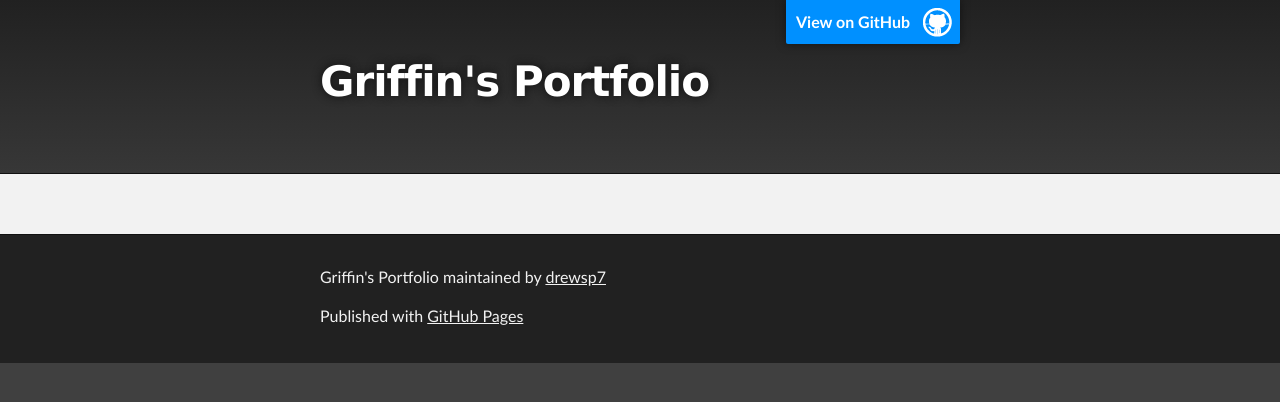
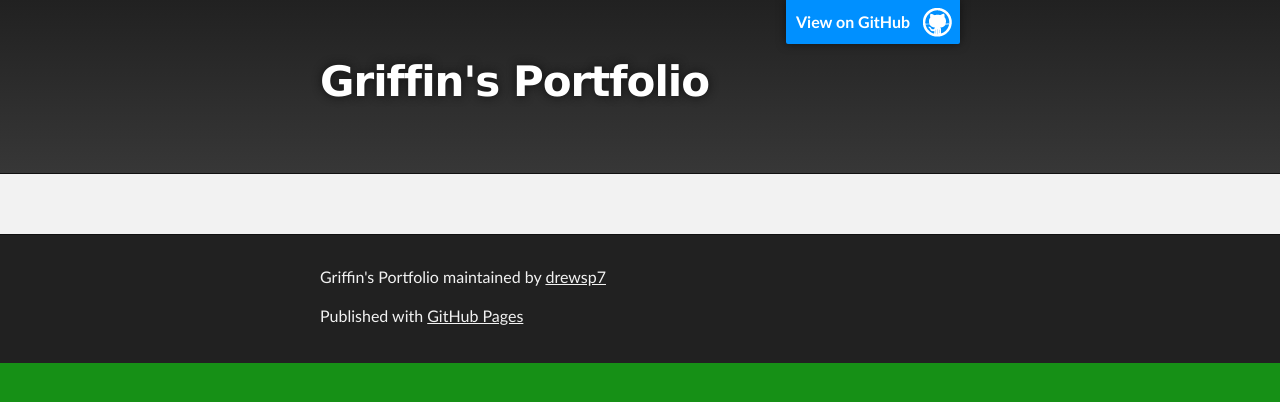
Before and after one commit to drewsp7/griffinsalyer.github.io, a Jekyll site: the page built from index.md, in a window 1280 px wide. Shown: the top 402 px of the page. Built offline with Jekyll 4.4.1, drawn with Linux system fonts in a browser that asks for light colours; our own code applies the rules of GitHub Pages for plain Markdown files; the repository's description, which GitHub fills in, is left out.

Commit message:
Update jekyll-theme-slate.scss

```diff
--- a/_sass/jekyll-theme-slate.scss
+++ b/_sass/jekyll-theme-slate.scss
@@ -46,7 +46,7 @@ Theme Styles
 body {
   box-sizing: border-box;
   color:#373737;
-  background: #404040;
+  background: #169016;
   font-size: 16px;
   font-family: 'Myriad Pro', Calibri, Helvetica, Arial, sans-serif;
   line-height: 1.5;
```
